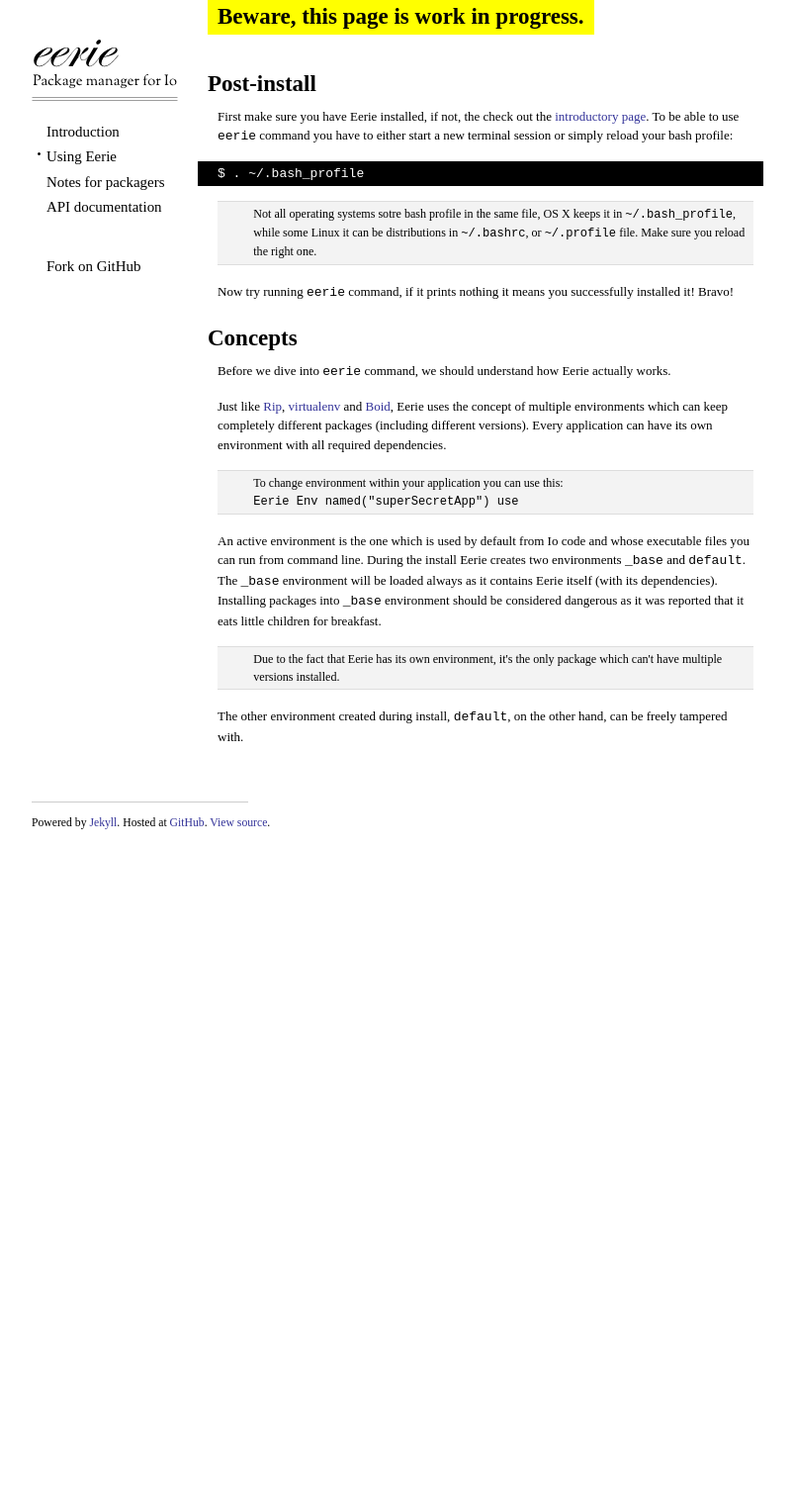
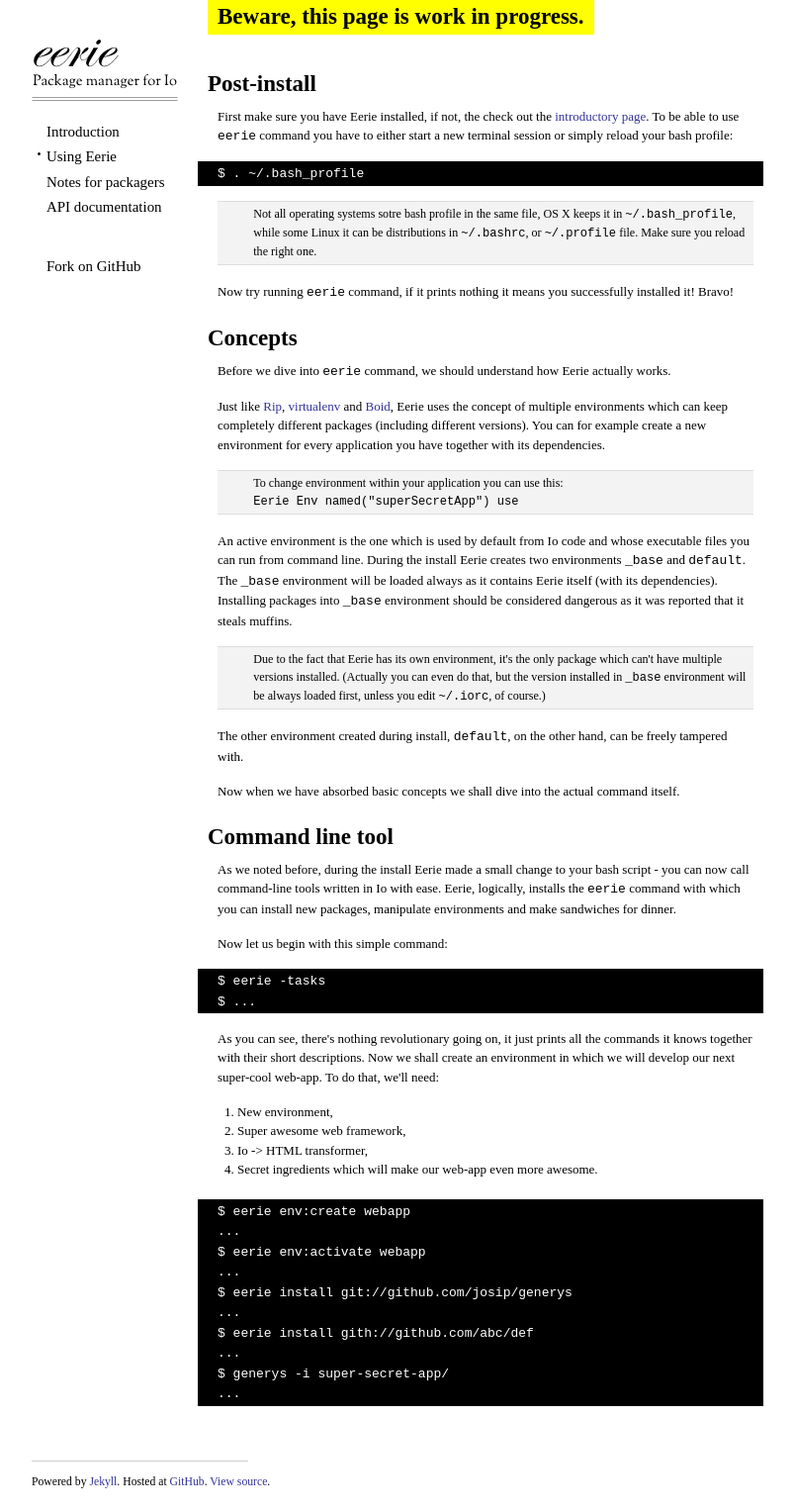
Before and after one commit to IoLanguage/eerie, a Jekyll site: the page built from usage.html, in a window 1280 px wide. Shown: the whole page at 99% size, without its empty margins (243-1046 px from the left). Built offline with Jekyll 4.4.1, drawn with Linux system fonts in a browser that asks for light colours; some web fonts are replaced; Markdown is read by kramdown in place of the engine named in the settings; before the commit the page ends 900 px from its top, so only the background shows below that.

Commit message:
Finished first section in Usage.

```diff
--- a/usage.html
+++ b/usage.html
@@ -33,7 +33,7 @@ category: usage
   Just like <a href="http://hellorip.com">Rip</a>,
   <a href="http://pypi.python.org/pypi/virtualenv">virtualenv</a> and <a href="http://jdp.github.com/boid">Boid</a>,
   Eerie uses the concept of multiple environments which can keep completely different packages (including different versions).
-  Every application can have its own environment with all required dependencies.
+  You can for example create a new environment for every application you have together with its dependencies.
 </p>
 <p class="note">
   To change environment within your application you can use this:<br/>
@@ -44,11 +44,51 @@ category: usage
   whose executable files you can run from command line.
   During the install Eerie creates two environments <code>_base</code> and <code>default</code>.
   The <code>_base</code> environment will be loaded always as it contains Eerie itself (with its dependencies).
-  Installing packages into <code>_base</code> environment should be considered dangerous as it was reported that it eats little children for breakfast.
+  Installing packages into <code>_base</code> environment should be considered dangerous as it was reported that it steals muffins.
 </p>
 <p class="note">
   Due to the fact that Eerie has its own environment, it's the only package which can't have multiple versions installed.
+  <small>(Actually you can even do that, but the version installed in <code>_base</code> environment
+    will be always loaded first, unless you edit <code>~/.iorc</code>, of course.)</small>
 </p>
 <p>
   The other environment created during install, <code>default</code>, on the other hand, can be freely tampered with.
 </p>
+<p>
+  Now when we have absorbed basic concepts we shall dive into the actual command itself.
+</p>
+
+<a name="command"></a>
+<h2>Command line tool</h2>
+<p>
+  As we noted before, during the install Eerie made a small change to your bash script - you can now call command-line tools written in Io with ease.
+  Eerie, logically, installs the <code>eerie</code> command with which you can install new packages, manipulate environments and make sandwiches for dinner.
+</p>
+<p>
+  Now let us begin with this simple command:
+</p>
+<pre><code>$ eerie -tasks
+$ ...
+</code></pre>
+<p>
+  As you can see, there's nothing revolutionary going on, it just prints all the commands it knows together with their short descriptions.
+  Now we shall create an environment in which we will develop our next super-cool web-app.
+  To do that, we'll need:
+  <ol>
+    <li>New environment,</li>
+    <li>Super awesome web framework,</li>
+    <li>Io -> HTML transformer,</li>
+    <li>Secret ingredients which will make our web-app even more awesome.</li>
+  </ol>
+</p>
+<pre><code>$ eerie env:create webapp
+...
+$ eerie env:activate webapp
+...
+$ eerie install git://github.com/josip/generys
+...
+$ eerie install gith://github.com/abc/def
+...
+$ generys -i super-secret-app/
+...
+</code></pre>
```
Also changed, not shown: 2 other files.
